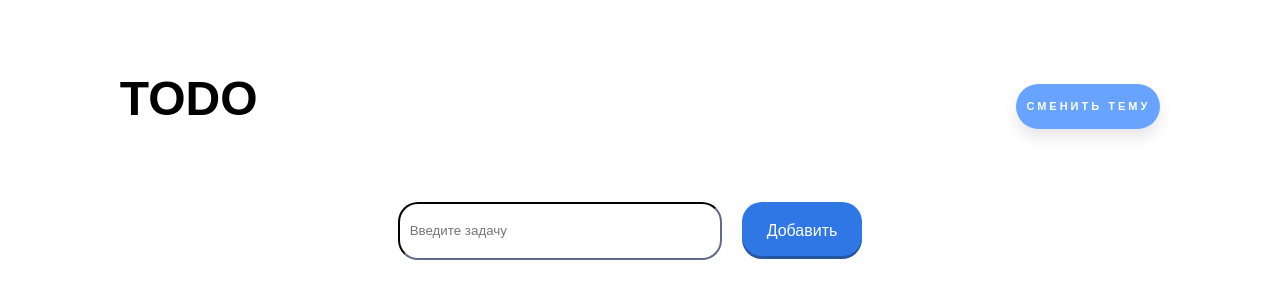
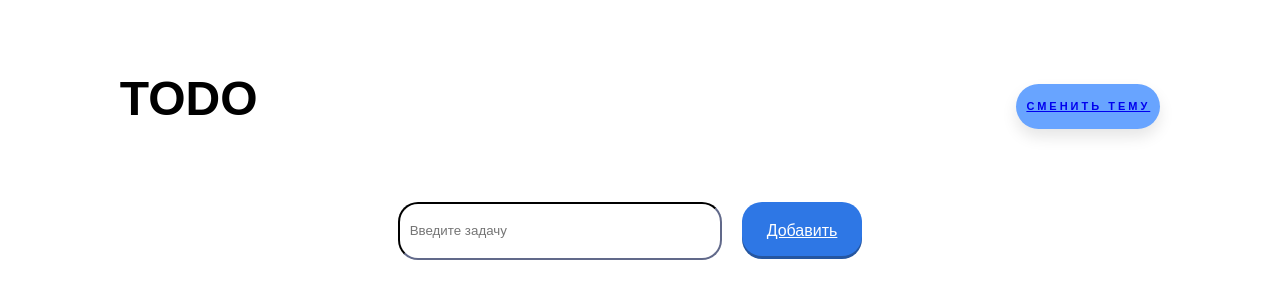
Before and after one commit to Juan724r/todo, a React (Create React App) app: page / in a window 1280 px wide. Shown: the top 300 px of the page. Built offline with nearby package versions, Linux system fonts and the light colour scheme.

Commit message:
add href-# to <a>

```diff
--- a/src/components/TaskInput/TaskInput.jsx
+++ b/src/components/TaskInput/TaskInput.jsx
@@ -48,7 +48,7 @@ function TaskInput({ onAddTask }) {
           onKeyDown={handleKeyDown}
           placeholder={placeholderText}
         />
-        <a className="btn-9" onClick={handleAddTask}>Добавить</a>
+        <a href="#" className="btn-9" onClick={handleAddTask}>Добавить</a>
       </div>
     );
   }
--- a/src/components/TaskItem/TaskItem.jsx
+++ b/src/components/TaskItem/TaskItem.jsx
@@ -14,7 +14,7 @@ function TaskItem({ task, onDelete }) {
     return (
       <div className={`taskitem ${isDeleting ? 'fade-out' : ''}`}>
         <span className="task">{task.title}</span>
-        <a className="deleteBtn" onClick={handleDelete}>Удалить</a>
+        <a href="#" className="deleteBtn" onClick={handleDelete}>Удалить</a>
       </div>
     );
   }
--- a/src/components/ThemeChange/ThemeChange.jsx
+++ b/src/components/ThemeChange/ThemeChange.jsx
@@ -3,7 +3,7 @@ import "./ThemeChange.css"
 function ThemeChange({theme, onThemeToggle }) {
   return (
     <div className={`themechange ${theme === 'dark' ? 'active' : ''}`}>
-        <a className="themelink" onClick={onThemeToggle}>
+        <a href="#" className="themelink" onClick={onThemeToggle}>
           <div>Сменить тему</div>
         </a>
     </div>
```
